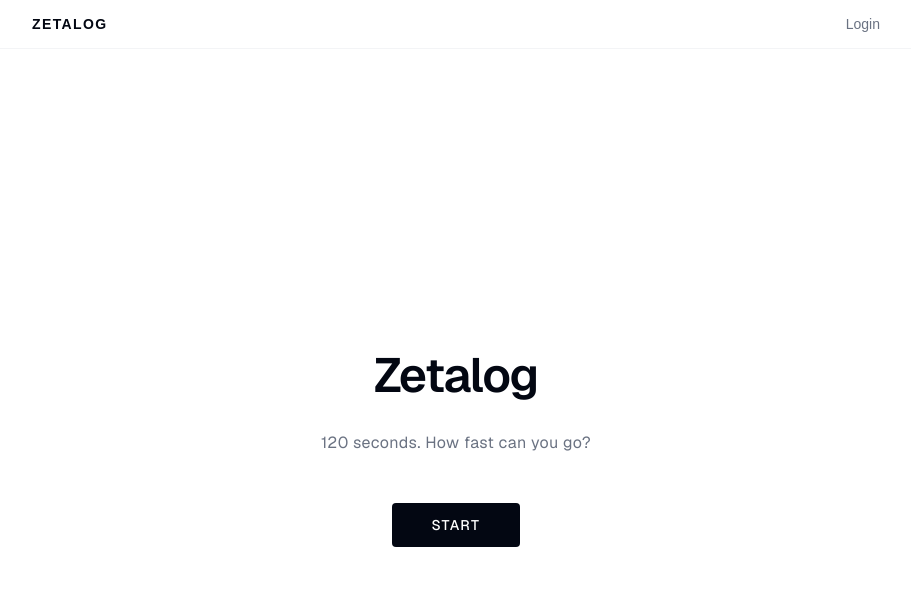
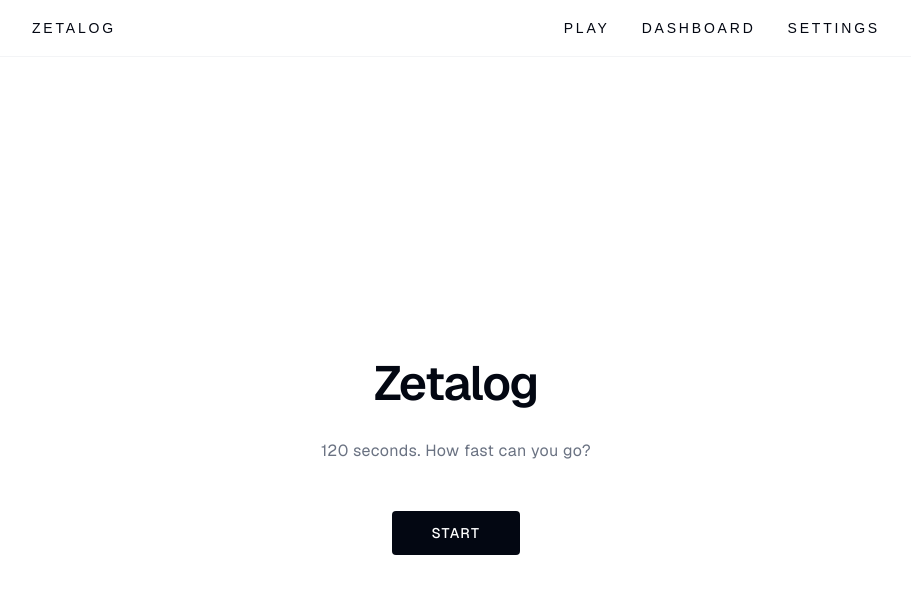
Before and after one commit to michaelflorip/zetalog, a Next.js app: page /play in a window 1280 px wide. Shown: the top 594 px of the page, without its empty margins (184-1095 px from the left). Built offline with nearby package versions, Linux system fonts and the light colour scheme; no server answers.

Commit message:
cleanup header and links

```diff
--- a/src/app/play/page.tsx
+++ b/src/app/play/page.tsx
@@ -1,5 +1,6 @@
 "use client";
 
+import Link from "next/link";
 import { useEffect, useRef, useState } from "react";
 import { useZetamacGame } from "@/hooks/use-zetamac-game";
 import { createClient } from "@/lib/supabase/client";
@@ -225,12 +226,21 @@ export default function PlayPage() {
             />
           </div>
 
+          <div className="flex flex-wrap items-center justify-center gap-4">
+            <Link
+              href="/dashboard"
+              className="inline-flex px-10 py-3 text-sm font-medium tracking-widest uppercase border border-gray-950 bg-white text-gray-950 rounded-sm transition-colors hover:bg-gray-50"
+            >
+              View Dashboard
+            </Link>
             <button
               onClick={start}
+              type="button"
               className="px-10 py-3 text-sm font-medium tracking-widest uppercase bg-gray-950 text-white rounded-sm transition-colors hover:bg-gray-800"
             >
               Restart
             </button>
+          </div>
         </div>
       </div>
     );
--- /dev/null
+++ b/src/app/settings/page.tsx
@@ -0,0 +1,52 @@
+import { redirect } from "next/navigation";
+import SettingsActions from "@/components/settings-actions";
+import { createClient } from "@/lib/supabase/server";
+
+export default async function SettingsPage() {
+  const supabase = await createClient();
+  const {
+    data: { user },
+  } = await supabase.auth.getUser();
+
+  if (!user) {
+    redirect("/login");
+  }
+
+  const { data: profile } = await supabase
+    .from("profiles")
+    .select("username")
+    .eq("id", user.id)
+    .maybeSingle();
+
+  const username = profile?.username ?? "—";
+
+  return (
+    <div className="flex flex-1 flex-col bg-white font-sans">
+      <main className="mx-auto flex w-full max-w-md flex-1 flex-col px-8 py-24">
+        <h1 className="text-xl font-semibold tracking-tight text-gray-950">
+          Settings
+        </h1>
+        <p className="mt-3 text-sm leading-relaxed text-gray-500">
+          Account details and actions.
+        </p>
+
+        <section className="mt-20 space-y-12">
+          <div>
+            <p className="text-xs font-medium tracking-widest uppercase text-gray-400">
+              Email
+            </p>
+            <p className="mt-2 font-mono text-sm text-gray-950">{user.email}</p>
+          </div>
+          <div>
+            <p className="text-xs font-medium tracking-widest uppercase text-gray-400">
+              Username
+            </p>
+            <p className="mt-2 font-mono text-sm text-gray-950">{username}</p>
+          </div>
+        </section>
+
+        <SettingsActions />
+      </main>
+    </div>
+  );
+}
--- a/src/components/header.tsx
+++ b/src/components/header.tsx
@@ -1,39 +1,29 @@
 import Link from "next/link";
-import { createClient } from "@/lib/supabase/server";
-import LogoutButton from "@/components/logout-button";
 
-export default async function Header() {
-  const supabase = await createClient();
-  const {
-    data: { user },
-  } = await supabase.auth.getUser();
+const navClassName =
+  "text-sm font-normal tracking-[0.2em] uppercase text-gray-950 hover:text-gray-500 transition-colors";
 
+export default function Header() {
   return (
     <header className="border-b border-gray-100 bg-white">
-      <div className="mx-auto flex h-12 max-w-4xl items-center justify-between px-6">
+      <div className="mx-auto flex h-14 max-w-4xl items-center justify-between px-6">
         <Link
           href="/"
-          className="text-sm font-semibold tracking-widest uppercase text-gray-950"
+          className="text-sm font-normal tracking-[0.2em] uppercase text-gray-950"
         >
-          Zetalog
+          ZETALOG
         </Link>
 
-        <nav className="flex items-center gap-6">
-          {user ? (
-            <>
-              <span className="text-sm text-gray-400 font-mono truncate max-w-[200px]">
-                {user.email}
-              </span>
-              <LogoutButton />
-            </>
-          ) : (
-            <Link
-              href="/login"
-              className="text-sm font-medium text-gray-500 hover:text-gray-950 transition-colors"
-            >
-              Login
-            </Link>
-          )}
+        <nav className="flex items-center gap-8" aria-label="Primary">
+          <Link href="/play" className={navClassName}>
+            Play
+          </Link>
+          <Link href="/dashboard" className={navClassName}>
+            Dashboard
+          </Link>
+          <Link href="/settings" className={navClassName}>
+            Settings
+          </Link>
         </nav>
       </div>
     </header>
--- a/src/components/logout-button.tsx
+++ /dev/null
@@ -1,24 +0,0 @@
-"use client";
-
-import { useRouter } from "next/navigation";
-import { createClient } from "@/lib/supabase/client";
-
-export default function LogoutButton() {
-  const router = useRouter();
-
-  const handleLogout = async () => {
-    const supabase = createClient();
-    await supabase.auth.signOut();
-    router.push("/login");
-    router.refresh();
-  };
-
-  return (
-    <button
-      onClick={handleLogout}
-      className="text-sm font-medium text-gray-500 hover:text-gray-950 transition-colors"
-    >
-      Logout
-    </button>
-  );
-}
--- /dev/null
+++ b/src/components/settings-actions.tsx
@@ -0,0 +1,35 @@
+"use client";
+
+import { useRouter } from "next/navigation";
+import { createClient } from "@/lib/supabase/client";
+
+export default function SettingsActions() {
+  const router = useRouter();
+
+  const handleSignOut = async () => {
+    const supabase = createClient();
+    await supabase.auth.signOut();
+    router.push("/login");
+    router.refresh();
+  };
+
+  return (
+    <div className="mt-16 flex flex-col items-center gap-5">
+      <button
+        type="button"
+        onClick={handleSignOut}
+        className="w-full max-w-xs border border-gray-950 bg-white px-8 py-3 text-sm font-medium tracking-widest uppercase text-gray-950 rounded-sm transition-colors hover:bg-gray-50"
+      >
+        Sign Out
+      </button>
+      <button
+        type="button"
+        disabled
+        className="w-full max-w-xs border border-gray-200 bg-transparent px-8 py-3 text-sm font-medium tracking-widest uppercase text-gray-300 rounded-sm cursor-not-allowed"
+        title="Coming soon"
+      >
+        Change Password
+      </button>
+    </div>
+  );
+}
```
Lines whose indentation alone changed are shown as unchanged.
